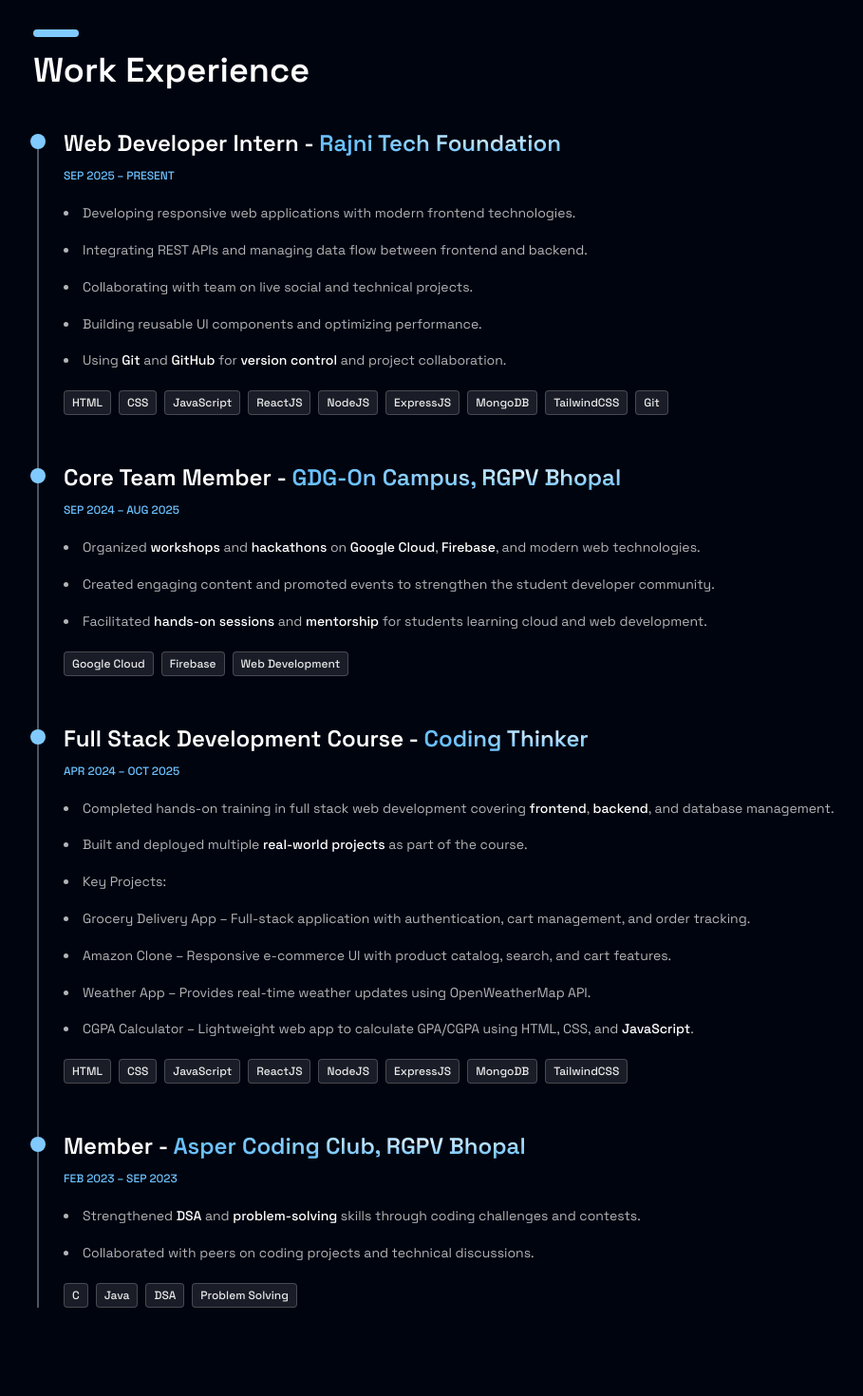
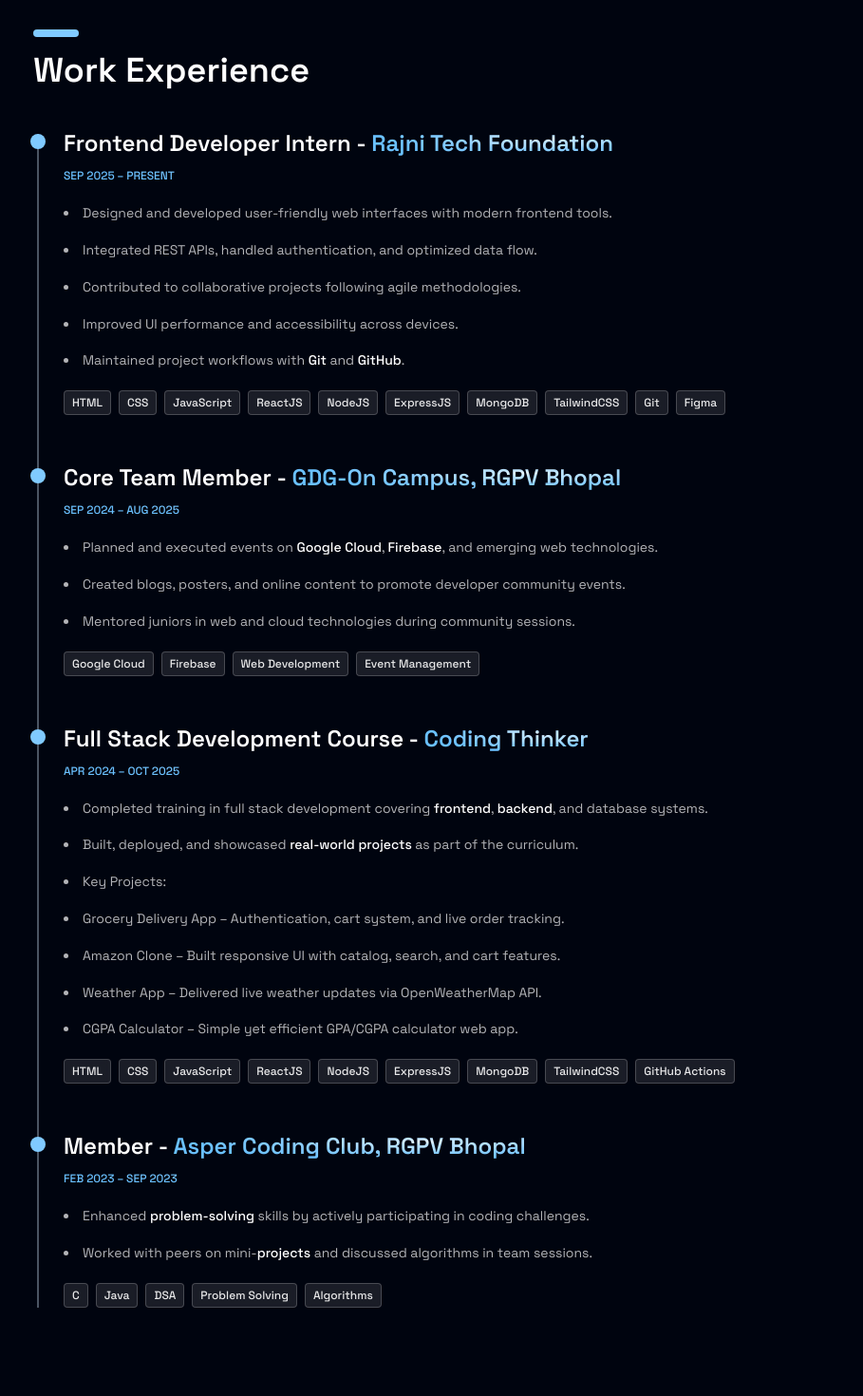
Before and after one commit to Sudarshanpatil12/My-Portfolio, a React (Vite) app: page / in a window 1280 px wide. Shown: the part 900-2370 px from the top of the page at 95% size, without its empty margins (93-1002 px from the left). Built offline with nearby package versions, Linux system fonts and the light colour scheme.

Commit message:
Updated timelineData with new roles, achievements, and tech stack

```diff
--- a/src/constants/timeline.js
+++ b/src/constants/timeline.js
@@ -1,27 +1,27 @@
 export const timelineData = [
   {
-  title: "Web Developer Intern",
+    title: "Frontend Developer Intern",  // 🔹 Changed title
     company: "Rajni Tech Foundation",
     period: "Sep 2025 – Present",
     achievements: [
       {
-      text: "Developing responsive web applications with modern frontend technologies.",
+        text: "Designed and developed user-friendly web interfaces with modern frontend tools.",
         highlights: ["ReactJS", "TailwindCSS", "JavaScript"],
       },
       {
-      text: "Integrating REST APIs and managing data flow between frontend and backend.",
-      highlights: ["API Integration", "JSON", "Fetch/Axios"],
+        text: "Integrated REST APIs, handled authentication, and optimized data flow.",
+        highlights: ["API Integration", "Authentication", "Axios"],
       },
       {
-      text: "Collaborating with team on live social and technical projects.",
-      highlights: ["teamwork", "agile workflow"],
+        text: "Contributed to collaborative projects following agile methodologies.",
+        highlights: ["teamwork", "scrum meetings"],
       },
       {
-      text: "Building reusable UI components and optimizing performance.",
-      highlights: ["component-based design", "performance optimization"],
+        text: "Improved UI performance and accessibility across devices.",
+        highlights: ["responsive design", "performance tuning"],
       },
       {
-      text: "Using Git and GitHub for version control and project collaboration.",
+        text: "Maintained project workflows with Git and GitHub.",
         highlights: ["Git", "GitHub", "version control"],
       },
     ],
@@ -35,9 +35,9 @@
       "MongoDB",
       "TailwindCSS",
       "Git",
+      "Figma",   // 🔹 Added Figma
     ],
   },
-
 
   {
     title: "Core Team Member",
@@ -45,31 +45,32 @@
     period: "Sep 2024 – Aug 2025",
     achievements: [
       {
-        text: "Organized workshops and hackathons on Google Cloud, Firebase, and modern web technologies.",
+        text: "Planned and executed events on Google Cloud, Firebase, and emerging web technologies.",
         highlights: ["workshops", "hackathons", "Google Cloud", "Firebase"],
       },
       {
-        text: "Created engaging content and promoted events to strengthen the student developer community.",
-        highlights: ["community building", "content creation"],
+        text: "Created blogs, posters, and online content to promote developer community events.",
+        highlights: ["community building", "digital content"],
       },
       {
-        text: "Facilitated hands-on sessions and mentorship for students learning cloud and web development.",
-        highlights: ["mentorship", "hands-on sessions"],
+        text: "Mentored juniors in web and cloud technologies during community sessions.",
+        highlights: ["mentorship", "peer learning"],
       },
     ],
-    techStack: ["Google Cloud", "Firebase", "Web Development"],
+    techStack: ["Google Cloud", "Firebase", "Web Development", "Event Management"], // 🔹 Added Event Management
   },
+
   {
     title: "Full Stack Development Course",
     company: "Coding Thinker",
     period: "Apr 2024 – Oct 2025",
     achievements: [
       {
-        text: "Completed hands-on training in full stack web development covering frontend, backend, and database management.",
+        text: "Completed training in full stack development covering frontend, backend, and database systems.",
         highlights: ["frontend", "backend", "databases"],
       },
       {
-        text: "Built and deployed multiple real-world projects as part of the course.",
+        text: "Built, deployed, and showcased real-world projects as part of the curriculum.",
         highlights: ["real-world projects", "deployment"],
       },
       {
@@ -77,20 +78,20 @@
         highlights: [],
       },
       {
-        text: "Grocery Delivery App – Full-stack application with authentication, cart management, and order tracking.",
+        text: "Grocery Delivery App – Authentication, cart system, and live order tracking.",
         highlights: ["ReactJS", "NodeJS", "MongoDB"],
       },
       {
-        text: "Amazon Clone – Responsive e-commerce UI with product catalog, search, and cart features.",
+        text: "Amazon Clone – Built responsive UI with catalog, search, and cart features.",
         highlights: ["HTML", "CSS", "JavaScript"],
       },
       {
-        text: "Weather App – Provides real-time weather updates using OpenWeatherMap API.",
+        text: "Weather App – Delivered live weather updates via OpenWeatherMap API.",
         highlights: ["JavaScript", "API Integration"],
       },
       {
-        text: "CGPA Calculator – Lightweight web app to calculate GPA/CGPA using HTML, CSS, and JavaScript.",
-        highlights: ["JavaScript", "calculator logic"],
+        text: "CGPA Calculator – Simple yet efficient GPA/CGPA calculator web app.",
+        highlights: ["JavaScript", "logic building"],
       },
     ],
     techStack: [
@@ -102,22 +103,24 @@
       "ExpressJS",
       "MongoDB",
       "TailwindCSS",
+      "GitHub Actions", // 🔹 Added GitHub Actions
     ],
   },
+
   {
     title: "Member",
     company: "Asper Coding Club, RGPV Bhopal",
     period: "Feb 2023 – Sep 2023",
     achievements: [
       {
-        text: "Strengthened DSA and problem-solving skills through coding challenges and contests.",
+        text: "Enhanced problem-solving skills by actively participating in coding challenges.",
         highlights: ["DSA", "problem-solving"],
       },
       {
-        text: "Collaborated with peers on coding projects and technical discussions.",
-        highlights: ["collaboration", "team projects"],
+        text: "Worked with peers on mini-projects and discussed algorithms in team sessions.",
+        highlights: ["collaboration", "projects"],
       },
     ],
-    techStack: ["C", "Java", "DSA", "Problem Solving"],
+    techStack: ["C", "Java", "DSA", "Problem Solving", "Algorithms"], // 🔹 Added Algorithms
   },
 ];
```
Lines whose indentation alone changed are shown as unchanged.
